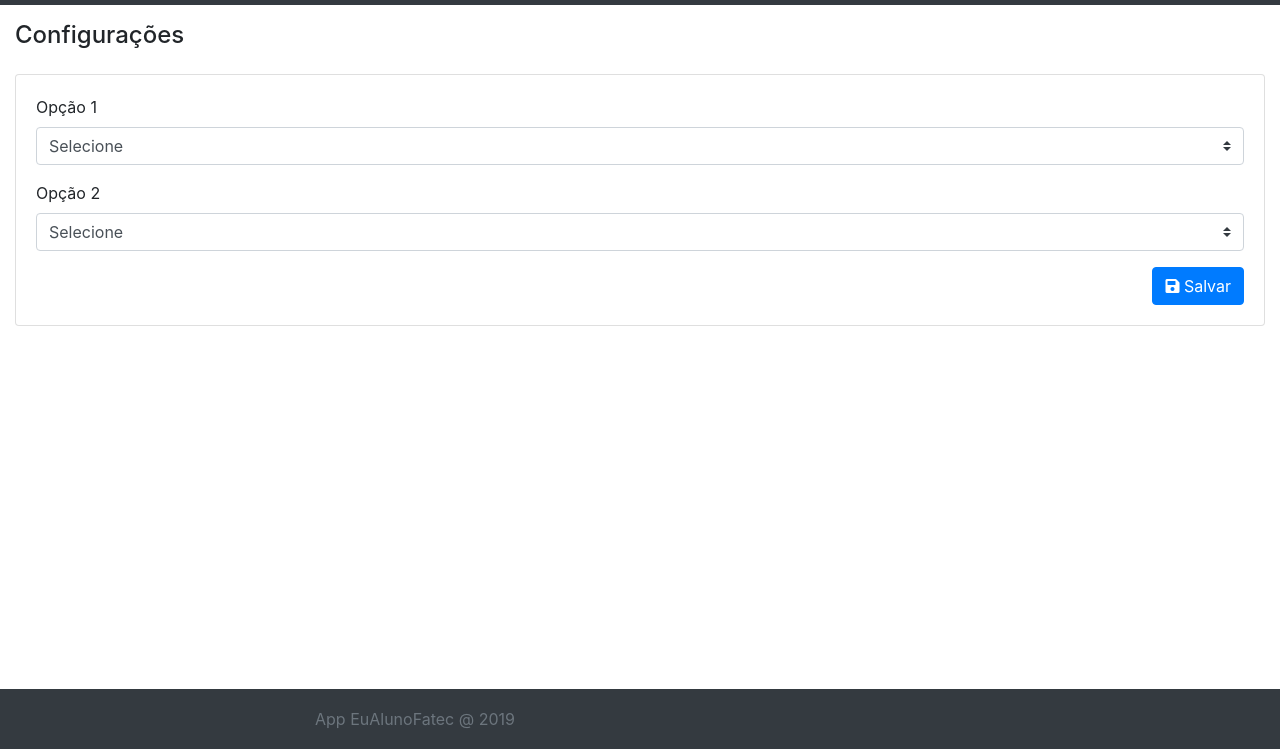
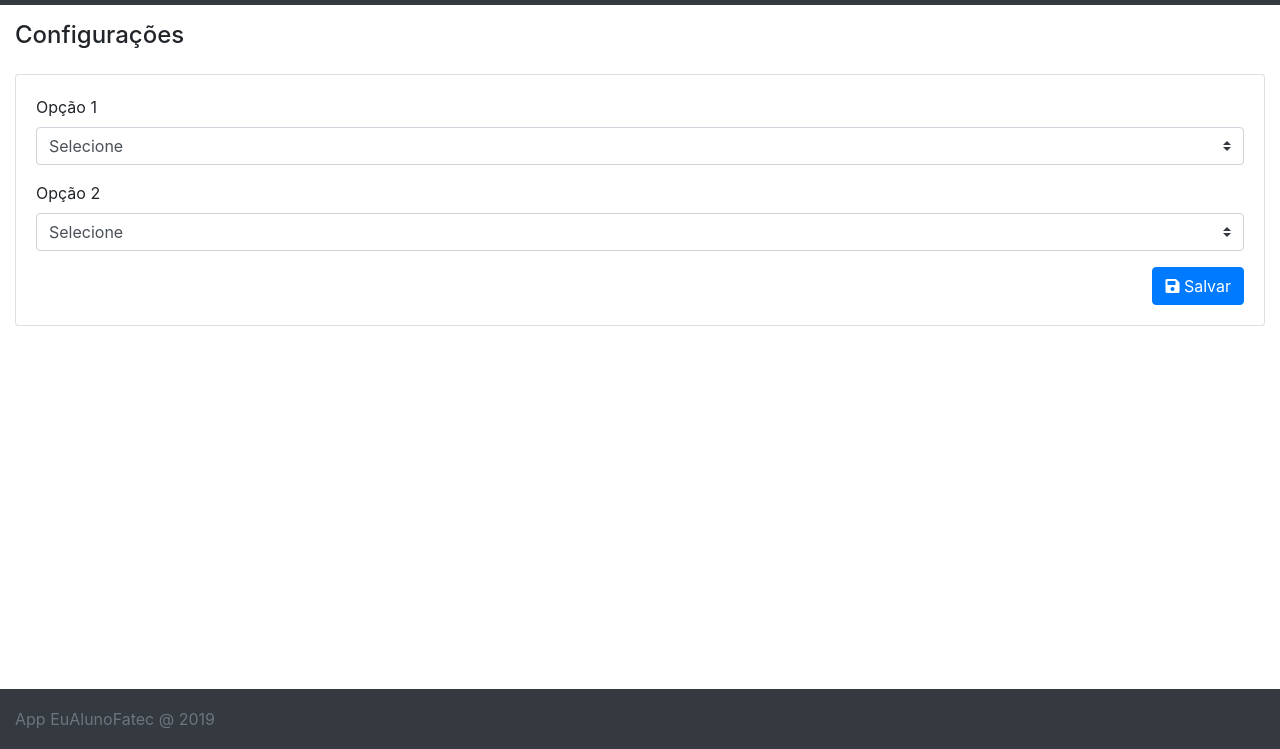
Before and after one commit to gabrieldepaula/gabrieldepaula.github.io, a plain HTML site: page euAlunoFatec/configuracoes.html in a window 1280 px wide. Shown: the part 51-800 px from the top of the page. Drawn offline with nearby package versions, Linux system fonts and the light colour scheme.

Commit message:
Working...

```diff
--- a/euAlunoFatec/configuracoes.html
+++ b/euAlunoFatec/configuracoes.html
@@ -74,7 +74,7 @@
         </div> -->
 
         <footer class="footer bg-dark text-white">
-            <div class="container">
+            <div class="container-fluid">
             <span class="text-muted">App EuAlunoFatec @ 2019</span>
             </div>
         </footer>
```
Also changed, not shown: euAlunoFatec/index.html (+1 -1 lines), euAlunoFatec/login.html (+1 -1 lines), euAlunoFatec/materias.html (+1 -1 lines), euAlunoFatec/meus-dados.html (+1 -1 lines).
